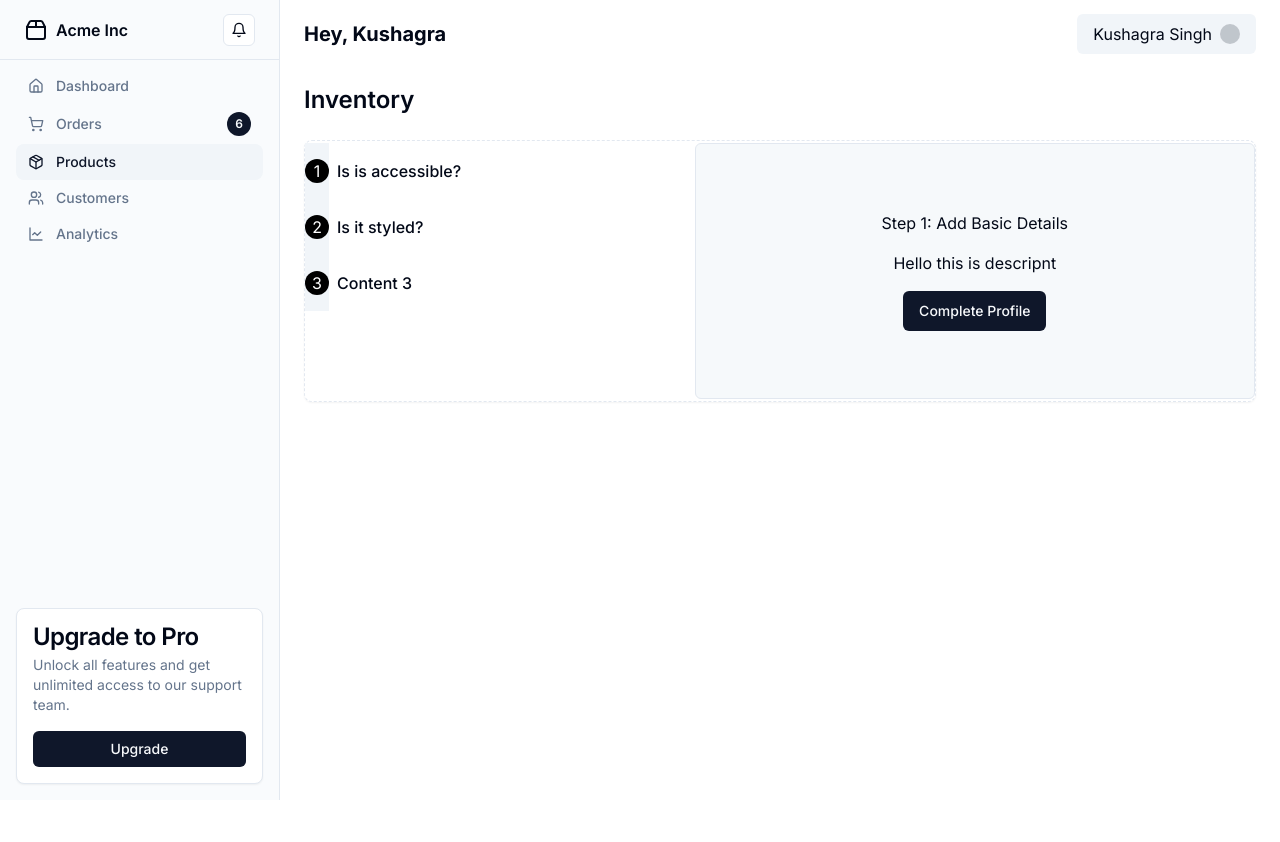
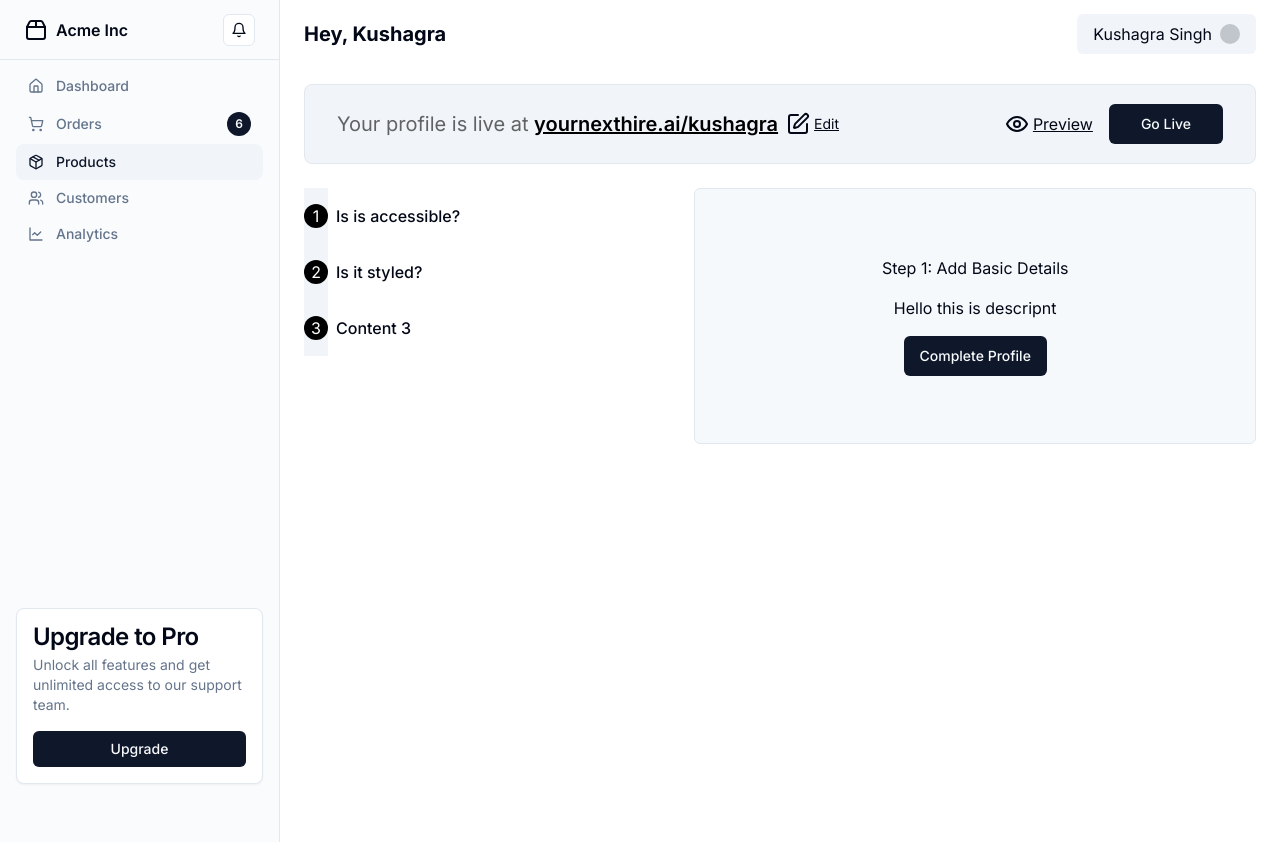
Before and after one commit to sahadat-sk/dashboard, a Next.js app: page / in a window 1280 px wide. Before the commit the page ends 800 px from the top, so only its background shows below. Built offline with nearby package versions, Linux system fonts and the light colour scheme.

Commit message:
add: go live section

```diff
--- a/src/app/page.tsx
+++ b/src/app/page.tsx
@@ -1,14 +1,33 @@
 import { Chart } from "@/components/chart";
 import { ProfileSetup } from "@/components/profilesetup";
+import { Button } from "@/components/ui/button";
+import { Edit, Eye } from "lucide-react";
 
 export default function Dashboard() {
   return (
     <>
-      <div className="flex items-center">
-        <h1 className="text-lg font-semibold md:text-2xl">Inventory</h1>
+      <div className="flex items-center w-full h-20 bg-secondary rounded-lg border flex items-center justify-between px-8">
+        <div className="flex gap-2 text-xl">
+          <p className="text-black/60">
+            Your profile is live at{" "}
+            <span className="text-black font-semibold underline">
+              yournexthire.ai/kushagra
+            </span>
+          </p>
+          <button className="flex items-center gap-1">
+            <Edit /> <p className="text-sm underline">Edit</p>
+          </button>
+        </div>
+        <div className="flex items-center gap-4">
+          <button className="flex items-center gap-1">
+            <Eye />
+            <p className="underline semibold">Preview</p>
+          </button>
+          <Button className="px-8 ">Go Live</Button>
+        </div>
       </div>
       <div
-        className="flex flex-1 items-center justify-center rounded-lg border border-dashed shadow-sm"
+        className="flex flex-1 items-center justify-center rounded-lg   "
         x-chunk="dashboard-02-chunk-1"
       >
         <ProfileSetup />
```
Also changed, not shown: src/components/ui/navbarMobile.tsx (+0 -20 lines).
